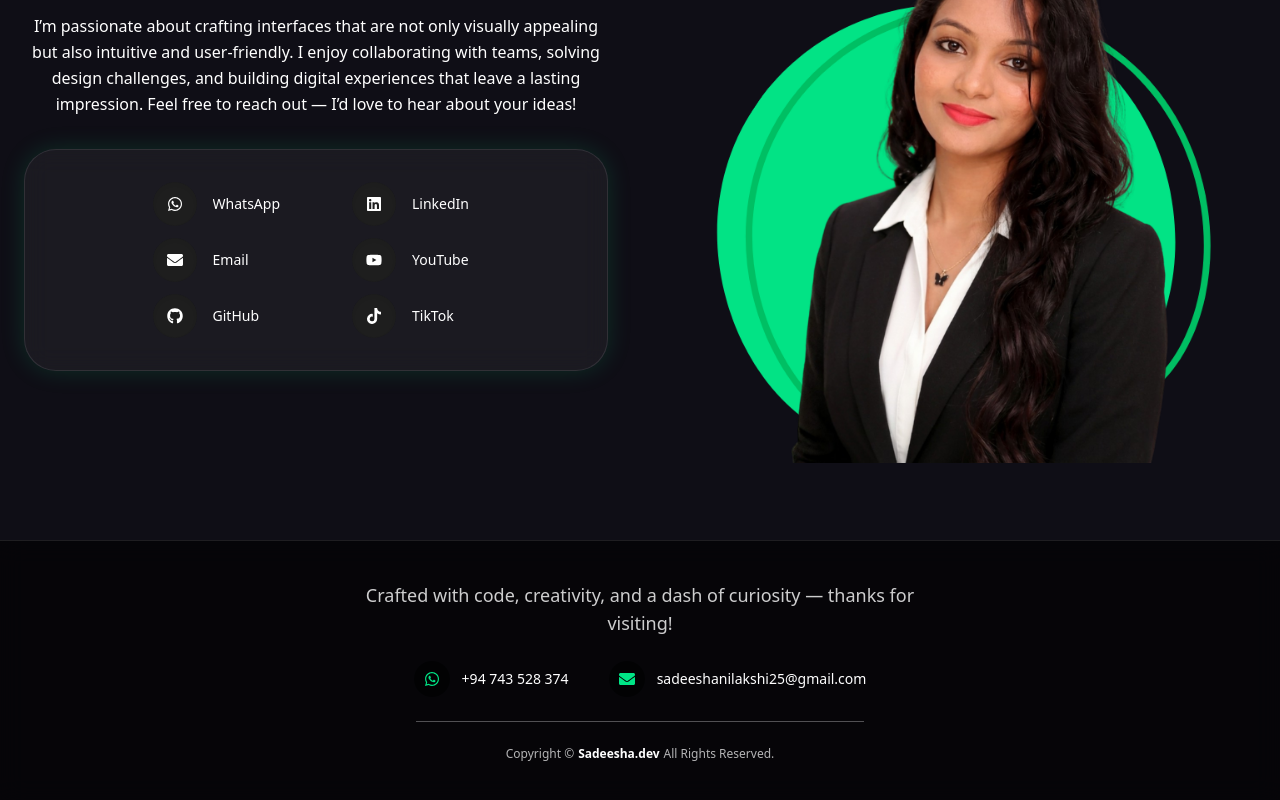
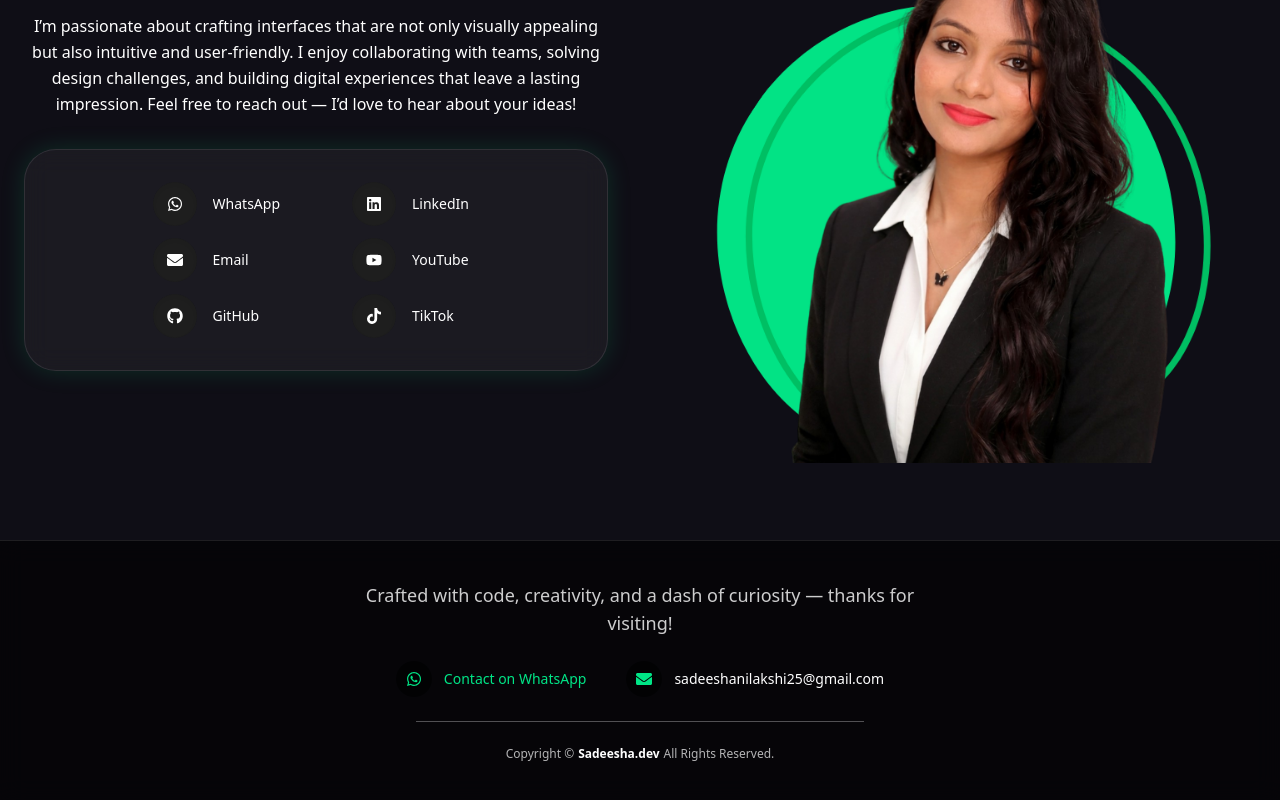
Before and after one commit to SadeeNilakshi/sadeesha.dev, a Next.js app: page / in a window 1280 px wide. Shown: the part 3369-4169 px from the top of the page. Built offline with nearby package versions, Linux system fonts and the light colour scheme; no server answers; the database is empty.

Commit message:
new footer update

```diff
--- a/app/components/sections/Footer.tsx
+++ b/app/components/sections/Footer.tsx
@@ -2,27 +2,35 @@ import { FaWhatsapp, FaEnvelope } from "react-icons/fa";
 
 export default function Footer() {
   return (
-    <footer id="footer" className="w-full bg-black/60 backdrop-blur-md border-t border-white/10 text-white px-4 sm:px-6 py-10">
+    <footer
+      id="footer"
+      className="w-full bg-black/60 backdrop-blur-md border-t border-white/10 text-white px-4 sm:px-6 py-10"
+    >
       <div className="max-w-6xl mx-auto flex flex-col items-center gap-6">
-
         {/* TEXT */}
         <p className="text-center text-sm sm:text-lg font-lato text-white/80 max-w-xl">
-          Crafted with code, creativity, and a dash of curiosity — thanks for visiting!
+          Crafted with code, creativity, and a dash of curiosity — thanks for
+          visiting!
         </p>
 
         {/* CONTACT INFO */}
         <div className="flex flex-col sm:flex-row items-center gap-4 sm:gap-10 w-full sm:w-auto">
-
           {/* WhatsApp */}
-          <div className="flex items-center gap-3">
+          <a
+            href="https://wa.me/94743528374"
+            target="_blank"
+            rel="noopener noreferrer"
+            type="link"
+            className="flex items-center gap-3"
+          >
             <div className="w-8 h-8 sm:w-9 sm:h-9 rounded-full bg-black/60 flex items-center justify-center text-[#00E586]">
               <FaWhatsapp className="text-sm sm:text-base" />
             </div>
-            <span className="text-xs sm:text-sm text-white">
-              +94&nbsp;743&nbsp;528&nbsp;374
+
+            <span className="text-xs sm:text-sm text-[#00E586]">
+              Contact on WhatsApp
             </span>
-          </div>
-
+          </a>
           {/* Email */}
           <div className="flex items-center gap-3 min-w-0">
             <div className="w-8 h-8 sm:w-9 sm:h-9 rounded-full bg-black/60 flex items-center justify-center text-[#00E586]">
@@ -32,7 +40,6 @@ export default function Footer() {
               sadeeshanilakshi25@gmail.com
             </span>
           </div>
-
         </div>
 
         {/* DIVIDER */}
@@ -44,7 +51,6 @@ export default function Footer() {
           <strong className="text-white font-semibold">Sadeesha.dev</strong>
           <span>All Rights Reserved.</span>
         </div>
-
       </div>
     </footer>
   );
--- a/app/layout.tsx
+++ b/app/layout.tsx
@@ -4,6 +4,7 @@ import type { Metadata } from "next";
 import { Inter, Lato } from "next/font/google";
 import "./globals.css";
 import Navbar from "./components/Navbar";
+
 
 const inter = Inter({
   subsets: ["latin"],
```
